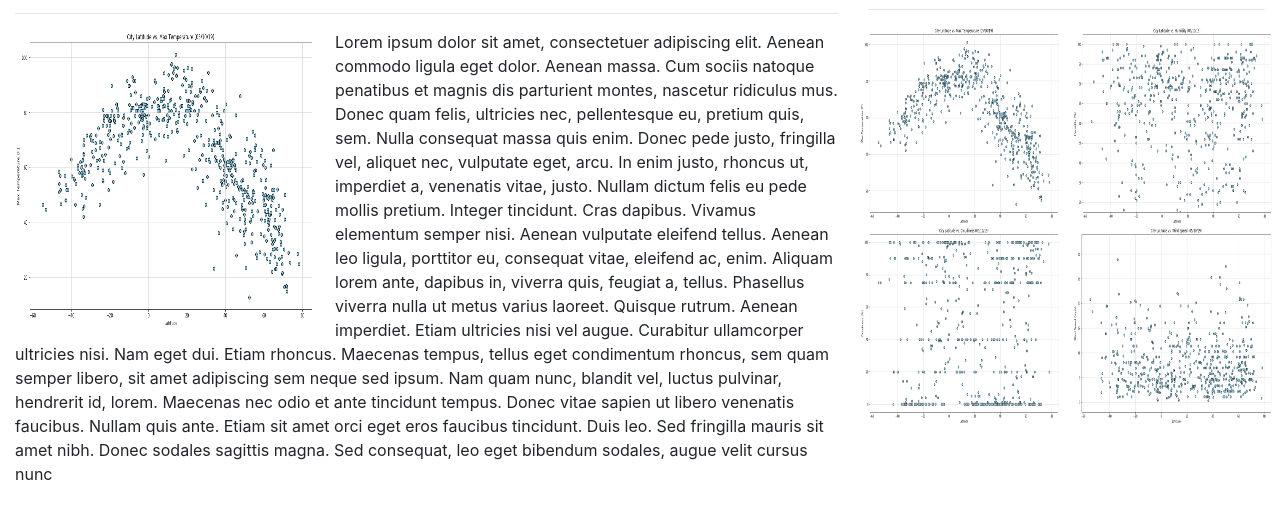
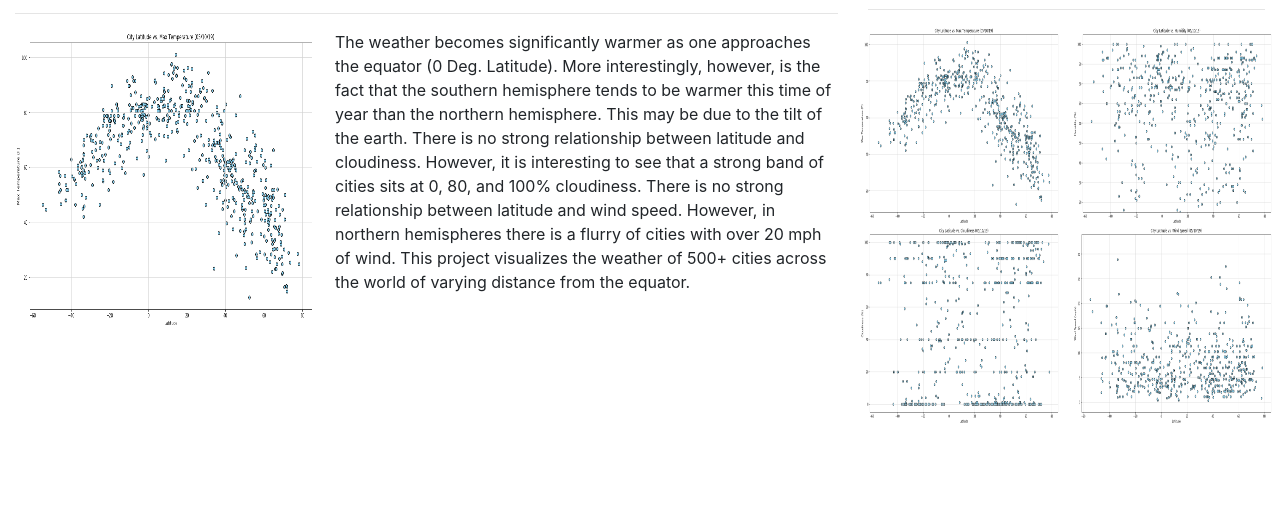
Before and after one commit to pamzhao/latitude-dashboard, a plain HTML site: page index.html in a window 1280 px wide. Shown: the part 121-640 px from the top of the page. Drawn offline with nearby package versions, Linux system fonts and the light colour scheme.

Commit message:
Update index.html

```diff
--- a/index.html
+++ b/index.html
@@ -54,7 +54,7 @@
                 <hr>
                 <img src="./Images/LatitudevsTemperature.png" alt="Latitude vs Temperature" width="300" height="300" style="float: left; margin-right: 20px;">
 
-                <p>Lorem ipsum dolor sit amet, consectetuer adipiscing elit. Aenean commodo ligula eget dolor. Aenean massa. Cum sociis natoque penatibus et magnis dis parturient montes, nascetur ridiculus mus. Donec quam felis, ultricies nec, pellentesque eu, pretium quis, sem. Nulla consequat massa quis enim. Donec pede justo, fringilla vel, aliquet nec, vulputate eget, arcu. In enim justo, rhoncus ut, imperdiet a, venenatis vitae, justo. Nullam dictum felis eu pede mollis pretium. Integer tincidunt. Cras dapibus. Vivamus elementum semper nisi. Aenean vulputate eleifend tellus. Aenean leo ligula, porttitor eu, consequat vitae, eleifend ac, enim. Aliquam lorem ante, dapibus in, viverra quis, feugiat a, tellus. Phasellus viverra nulla ut metus varius laoreet. Quisque rutrum. Aenean imperdiet. Etiam ultricies nisi vel augue. Curabitur ullamcorper ultricies nisi. Nam eget dui. Etiam rhoncus. Maecenas tempus, tellus eget condimentum rhoncus, sem quam semper libero, sit amet adipiscing sem neque sed ipsum. Nam quam nunc, blandit vel, luctus pulvinar, hendrerit id, lorem. Maecenas nec odio et ante tincidunt tempus. Donec vitae sapien ut libero venenatis faucibus. Nullam quis ante. Etiam sit amet orci eget eros faucibus tincidunt. Duis leo. Sed fringilla mauris sit amet nibh. Donec sodales sagittis magna. Sed consequat, leo eget bibendum sodales, augue velit cursus nunc</p>
+                <p>The weather becomes significantly warmer as one approaches the equator (0 Deg. Latitude). More interestingly, however, is the fact that the southern hemisphere tends to be warmer this time of year than the northern hemisphere. This may be due to the tilt of the earth. There is no strong relationship between latitude and cloudiness. However, it is interesting to see that a strong band of cities sits at 0, 80, and 100% cloudiness. There is no strong relationship between latitude and wind speed. However, in northern hemispheres there is a flurry of cities with over 20 mph of wind. This project visualizes the weather of 500+ cities across the world of varying distance from the equator.</p>
             </div>
             <div class="col-4">
                 <h3>Visualizations</h3>
```
